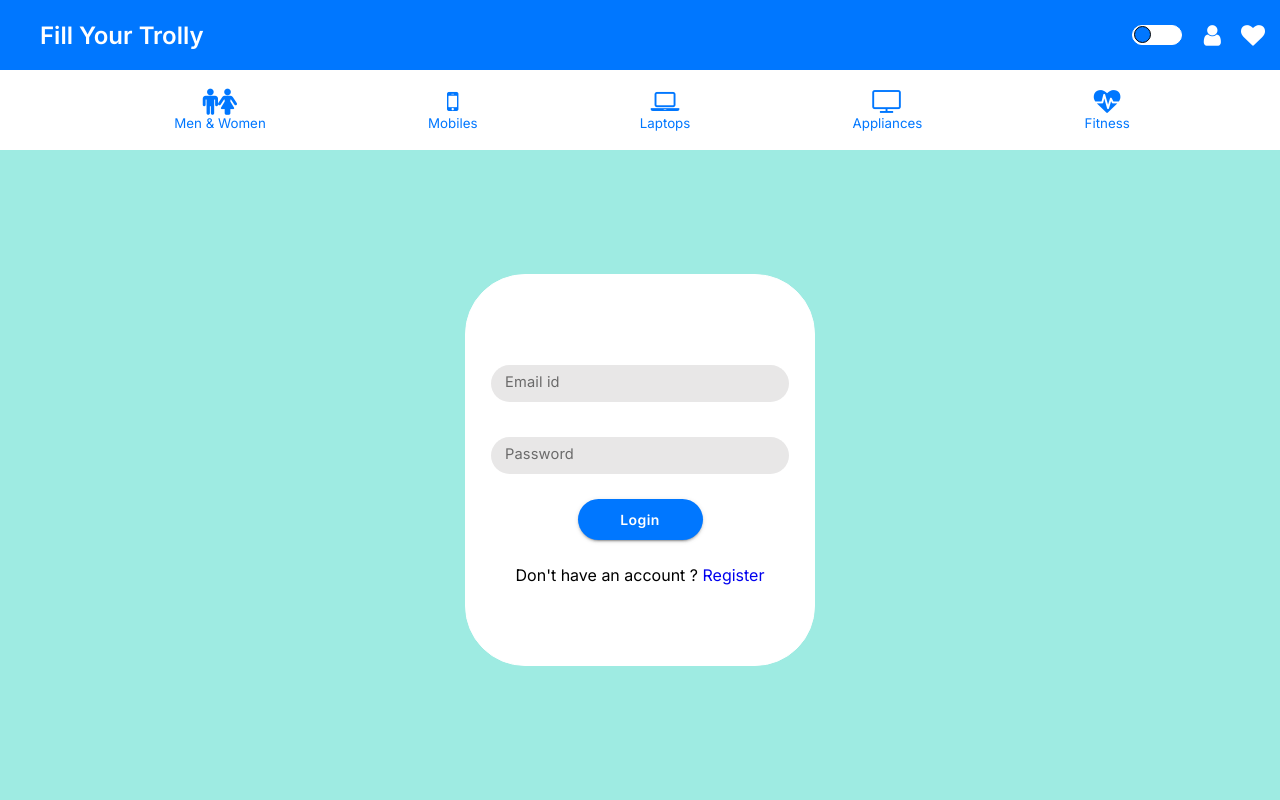
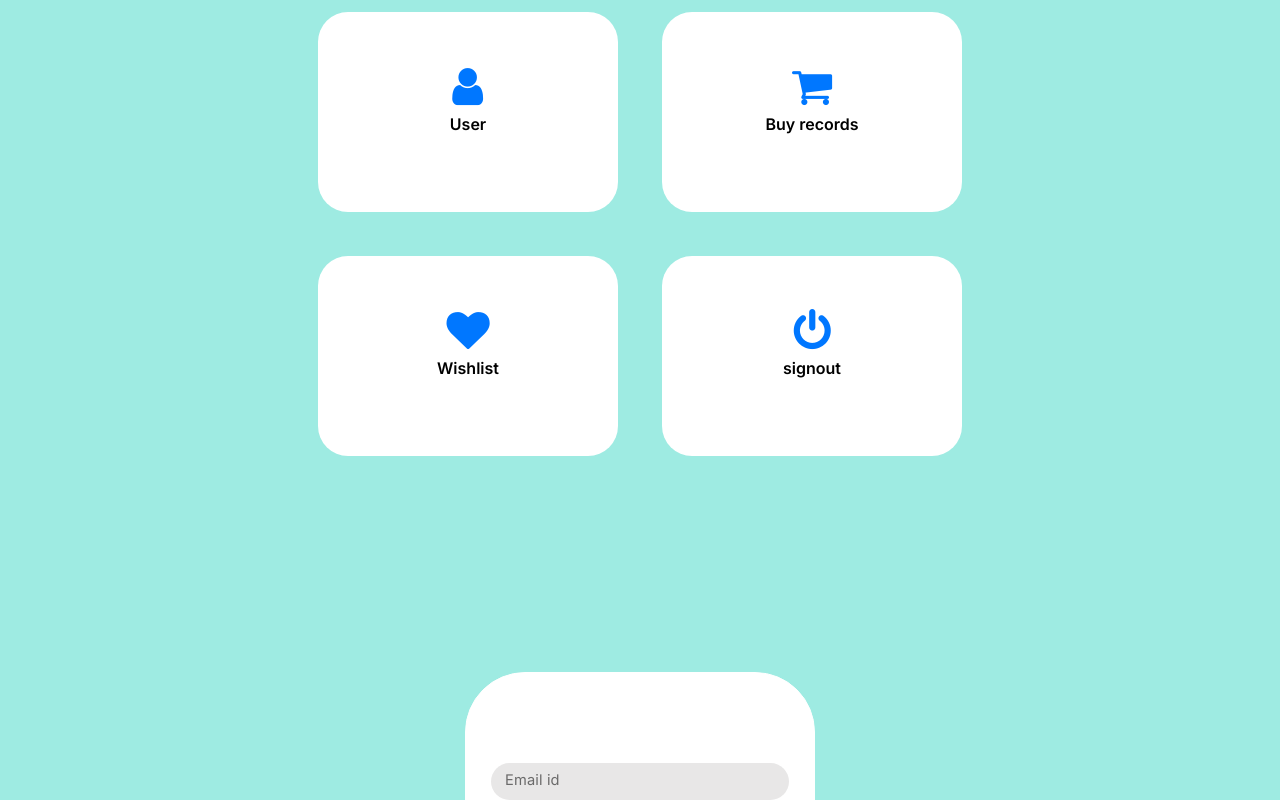
Before and after one commit to rishi282001/aff-site-gr, a React (Create React App) app: page /login in a window 1280 px wide. Shown: the top 800 px of the page. Built offline with nearby package versions, Linux system fonts and the light colour scheme.

Commit message:
Profile page created

```diff
--- a/src/App.js
+++ b/src/App.js
@@ -7,6 +7,7 @@ import { Route, Switch, useLocation } from "react-router-dom";
 import { NotFound } from "./NotFound";
 import { TransitionGroup, CSSTransition } from "react-transition-group";
 import { Titlebar } from "./Titlebar"
+import { Profile } from "./Profile";
 
 function App() {
   const location = useLocation();
@@ -19,8 +20,9 @@ function App() {
         key={location.pathname}
       >
         <div className="App">
-          <Titlebar />
-          <Navbar />
+          {/* <Titlebar /> */}
+          {/* <Navbar /> */}
+          <Profile />
           <Switch location={location}>
             <Route exact path="/login" component={Login} />
             <Route exact path="/register" component={Register} />
--- /dev/null
+++ b/src/Profile.js
@@ -0,0 +1,42 @@
+import { IconButton } from "@material-ui/core"
+
+export function Profile() {
+    return (
+        <div className="profile">
+            <div className="holder-1">
+                <IconButton>
+                    <div className="user">
+                        <i class="fa fa-user" aria-hidden="true"></i>
+                        <h3>User</h3>
+                    </div>
+                </IconButton>
+
+                <IconButton>
+                    <div className="records">
+                        <i class="fa fa-shopping-cart" aria-hidden="true"></i>
+                        <h3>Buy records</h3>
+                    </div>
+                </IconButton>
+
+            </div>
+
+            <div className="holder-2">
+                <IconButton>
+                    <div className="wishlist">
+                        <i class="fa fa-heart" aria-hidden="true"></i>
+                        <h3>Wishlist</h3>
+                    </div>
+                </IconButton>
+
+               <IconButton>
+                <div className="signout">
+                        <i class="fa fa-power-off" aria-hidden="true"></i>
+                        <h3>signout</h3>
+                    </div>
+               </IconButton>
+
+            </div>
+        </div>
+
+    );
+}
--- a/src/Titlebar.js
+++ b/src/Titlebar.js
@@ -6,17 +6,18 @@ export function Titlebar() {
 
     const toggleHandler = () => {
         let toggle = document.querySelector(".toggle");
+        let toggleButton = document.querySelector(".icon-toggle");
 
         if(switchState)
         {
             toggle.style.transform = "translateX(0px)";
             toggle.style.backgroundColor = "#000";
-            toggle.setAttribute('class','toggle fa fa-moon-o');
+            toggleButton.setAttribute('class','icon-toggle fa fa-moon-o');
         }
         else
         {
             toggle.style.backgroundColor = "#0077FF";
-            toggle.setAttribute('class','toggle');
+            toggleButton.setAttribute('class','icon-toggle ');
             toggle.style.transform = "translateX(-30px)";
         }
 
@@ -27,14 +28,18 @@ export function Titlebar() {
         <div className="titlebar">
             <h2>Fill Your Trolly</h2>
             <div className="helper-holder" >
-                <IconButton>
-                    <span className="switch" onClick={() => toggleHandler()}>
-                        <i className="toggle"></i>
+                <IconButton onClick={() => toggleHandler()}>
+                    <span className="switch">
+                        <div className="toggle">
+                            <i className="icon-toggle"></i>
+                        </div>
                     </span>
                 </IconButton>
+
                 <IconButton style={{padding: "10px"}}>
                     <i className="fa fa-user" aria-hidden="true"></i>
                 </IconButton>
+
                 <IconButton style={{padding: "10px"}}>
                     <i className="fa fa-heart" aria-hidden="true"></i>
                 </IconButton>
--- a/src/index.js
+++ b/src/index.js
@@ -4,4 +4,4 @@ import './index.scss';
 import App from './App';
 import { BrowserRouter as Router } from "react-router-dom";
 
-ReactDOM.render(<Router><App /></Router>,document.getElementById("root"));
+ReactDOM.render(<Router> <App /> </Router>,document.getElementById("root"));
--- a/src/index.scss
+++ b/src/index.scss
@@ -25,8 +25,9 @@ code {
 
 
 
-@mixin flexBox() {
+@mixin flexBox($dir) {
   display: flex;
+  flex-direction: $dir;
   justify-content: center;
   align-items: center;
 }
@@ -71,10 +72,11 @@ code {
 // Titlebar
 
 .titlebar {
-  position: relative;
+  position: fixed;
   width: 100vw;
   height: 70px;
-  @include flexBox();
+  z-index:100;
+  @include flexBox(row);
   background-color: #0077FF;
   color: #FFF;
 
@@ -96,7 +98,7 @@ code {
       width: 50px;
       border-radius: 20px;
       background: #FFF;
-      border: 1px solid #fff;
+      border: 1px solid #FFF;
 
       .toggle {
         position: absolute;
@@ -104,15 +106,20 @@ code {
         width: 17px;
         top: 0px;
         right: 0;
-        @include flexBox();
+        @include flexBox(row);
         border-radius: 50%;
         transition: 0.5s ease;
         transform: translateX(-30px);
         border: 1px solid #000;
         background: #0077ff;
         color: none;
+
+        i {
+          transform: scale(0.6);
+        }
       }
     }
+
     i {
       color: #FFF;
     }
@@ -150,8 +157,7 @@ code {
   }
 
   .icon-holder {
-    display: flex;
-    flex-direction: column;
+    @include flexBox(column);
 
     .MuiButtonBase-root.MuiIconButton-root  {
       font-size: 10pt;
@@ -171,7 +177,7 @@ code {
   position: absolute;
   height: 100vh;
   width: 100vw;
-  @include flexBox();
+  @include flexBox(row);
 
   a {
     text-decoration: none;
@@ -184,9 +190,8 @@ code {
   .login-panel, .register-panel {
     width: 350px;
     position: relative;
-    @include flexBox();
+    @include flexBox(column);
     margin: 5px;
-    flex-direction: column;
     row-gap: 25px;
     padding: 80px 25px 80px 25px;
     background-color: #fff;
@@ -244,8 +249,7 @@ code {
 
 
 .home {
-  display: flex;
-  flex-direction: column;
+  @include flexBox(column);
   row-gap: 20px;
 }
 
@@ -274,10 +278,9 @@ code {
     }
 
     .item {
-      display: flex;
-      flex-direction: column;
+      @include flexBox(column);
       text-align: left;
-      justify-content: center;
+
 
       .product-title {
         font-size: 1rem;
@@ -286,8 +289,7 @@ code {
     }
 
     .button-holder {
-      @include flexBox();
-      flex-direction: column;
+      @include flexBox(column);
     }
 
     .MuiButtonBase-root.MuiButton-root.MuiButton-contained.MuiButton-containedPrimary {
@@ -333,6 +335,36 @@ code {
   opacity: 0;
 }
 
+.profile {
+  @include flexBox(column);
+  row-gap: 20px;
+
+  .holder-1, .holder-2 {
+    display: flex;
+    justify-content: center;
+    column-gap: 20px;
+  }
+
+  .user,.records,.wishlist,.signout {
+    @include flexBox(column);
+    height: 200px;
+    width: 300px;
+    border-radius: 30px;
+    background-color: #FFF;
+
+    h3 {
+      font-size: 1rem;
+      color: #000;
+    }
+
+    i {
+      color: #0077ff;
+      transform: scale(1.8);
+    }
+  }
+
+}
+
 
 
 
@@ -370,12 +402,10 @@ code {
       background: #FFF;
 
       .nav-items {
-        flex-direction: column;
+        @include flexBox(column);
 
         .icon-holder {
-          flex-direction: row;
-          align-items: center;
-          justify-content: center;
+          @include flexBox(column);
 
           span {
             margin-left: 10px;
```
Also changed, not shown: src/Wishlist.js (added, +7 -0 lines).
